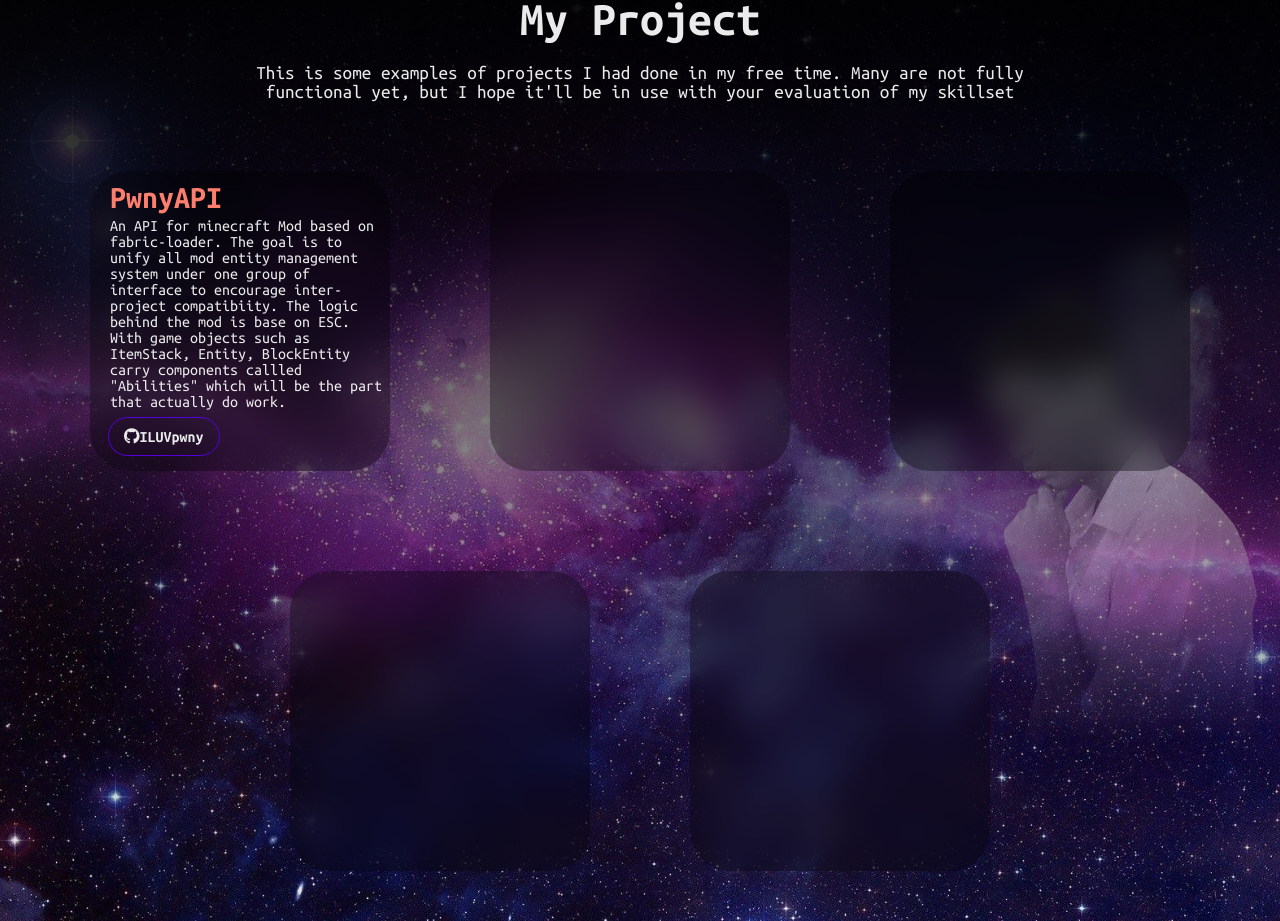
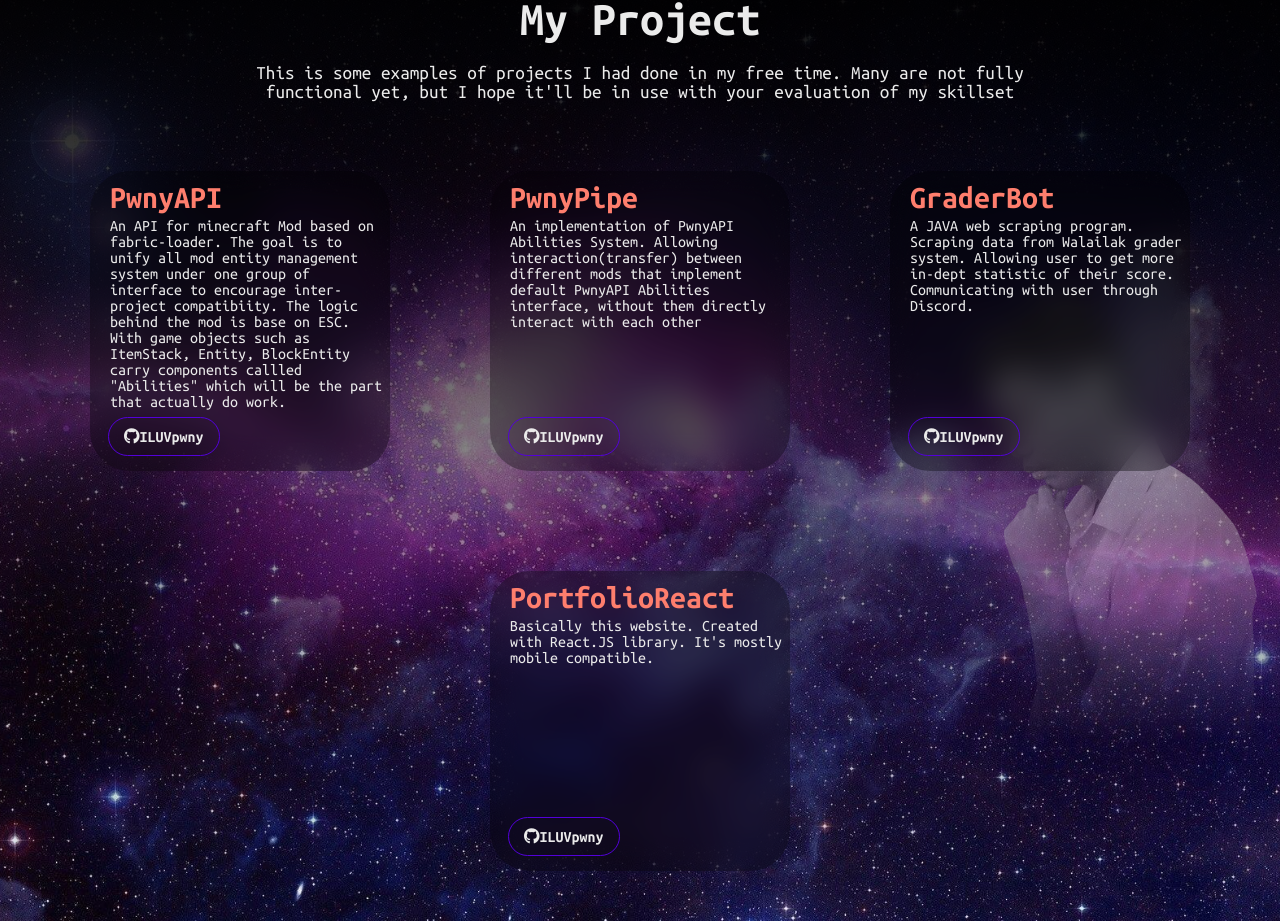
Before and after one commit to ILUVpwny/PortfolioReact, a React (Create React App) app: page / in a window 1280 px wide. Shown: the part 855-1776 px from the top of the page. Built offline with nearby package versions, Linux system fonts and the light colour scheme.

Commit message:
Add more projects.

```diff
--- a/src/components/AboutMe/AboutMe.js
+++ b/src/components/AboutMe/AboutMe.js
@@ -11,9 +11,9 @@ function AboutMe() {
                 <p className='AboutMe-Intro'>I am Naravish Thongnok. A Benjamarachutit student...</p>
                 <p className='AboutMe-Main'>I consider myself a JAVA coder, since it's the language I am most comfortable with, but as you can see, I can code in other languages too
                 like this website. it's coded in HTML CSS JS with react library, it's done in 2 days...so I am pretty pround of it even if it doesn't look very good :)
-                and ofcourse I know c/c++, python and some other JVM based languages, but I think what languages, I know matter that much. It's about what I can do with them.
+                and ofcourse I know c/c++, python and some other JVM based languages, but I think what languages I know doesn't matter that much. It's about what I can do with them.
                 I mostly spent my programming time on Minecraft Mod...I know it's quite a kids game...And I use c/c++ in competitive programming and embeded system...Talking
-                about embedded system, I also know a bit about electronic, not enough to build complex analog system, but enough to do most digital stuffs.</p>
+                about embedded system, I also know a bit about electronics, not quite enough to build complex analog system, but enough to get by with most digital stuffs.</p>
             </div>
             <img src={myImage} alt='me' className='AboutMe-Me' id='AboutMe' />
         </div>
--- a/src/components/ProjectList/ProjectList.js
+++ b/src/components/ProjectList/ProjectList.js
@@ -21,10 +21,20 @@ export default class ProjectList extends Component {
                         desc='An API for minecraft Mod based on fabric-loader. The goal is to unify all mod entity management system under one group of interface to encourage
                         inter-project compatibiity. The logic behind the mod is base on ESC. With game objects such as ItemStack, Entity, BlockEntity carry components callled "Abilities" which will be the part that actually do work.'
                         githubLink='https://github.com/ILUVpwny/PwnyAPI'/>
-                    <Project />
-                    <Project />
-                    <Project />
-                    <Project />
+                    <Project
+                        name='PwnyPipe'
+                        desc='An implementation of PwnyAPI Abilities System. Allowing interaction(transfer) between different mods that implement default PwnyAPI Abilities interface, without them directly
+                        interact with each other'
+                        githubLink='https://github.com/ILUVpwny/PwnyPipe'/>
+                    <Project
+                        name='GraderBot'
+                        desc='A JAVA web scraping program. Scraping data from Walailak grader system. Allowing user to get more in-dept statistic of their score. Communicating with user
+                        through Discord.'
+                        githubLink='https://github.com/ILUVpwny/GraderBot'/>
+                    <Project
+                        name='PortfolioReact'
+                        desc="Basically this website. Created with React.JS library. It's  mostly mobile compatible."
+                        githubLink='https://github.com/ILUVpwny/PortfolioReact'/>
                 </div>
             </div>
         )
```
